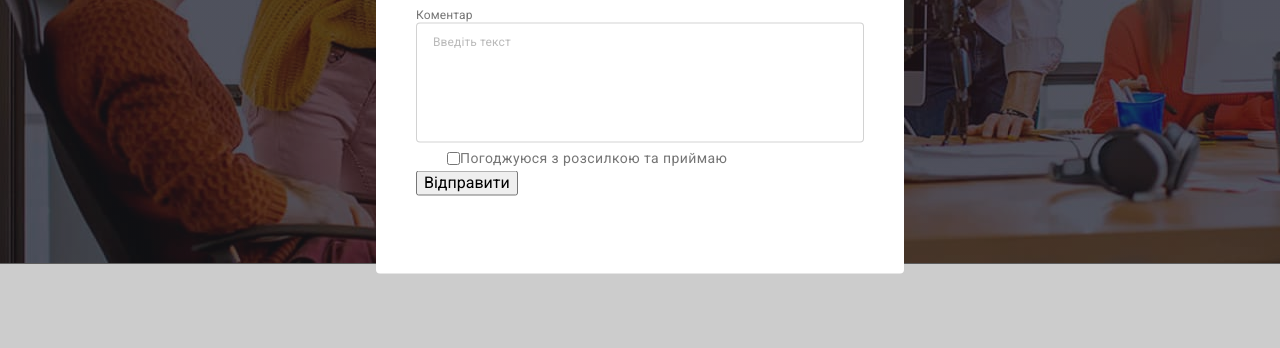
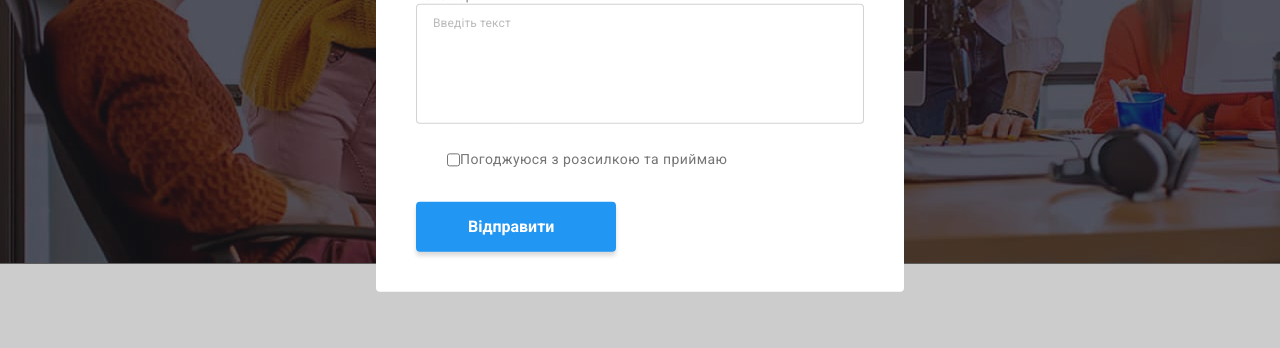
Before and after one commit to Yulik-o/goit-markup-hw-06, a plain HTML site: page index.html in a window 1280 px wide. Both pictures are taken after a click on the button "Замовити послугу". Shown: the part 417-765 px from the top of the page. Drawn offline with Linux system fonts and the light colour scheme.

Commit message:
ads modal button

```diff
--- a/css/styles.css
+++ b/css/styles.css
@@ -115,7 +115,6 @@ body {
   color: var(--primary-text-color);
   margin-left: auto;
   transition: color 250ms cubic-bezier(0.4, 0, 0.2, 1), fill 250ms cubic-bezier(0.4, 0, 0.2, 1);
-
 }
 .nav-studio {
   color: var(--accent-text-color);
@@ -124,18 +123,16 @@ body {
 }
 
 .nav-studio-first::after {
-  content: "";
+  content: '';
   width: 48px;
   height: 4px;
   border: 1px solid var(--accent-text-color);
   background-color: var(--accent-text-color);
   border-radius: 3px;
-  position:absolute;
+  position: absolute;
   display: block;
   bottom: -32px;
-
 }
-
 
 .nav-studio:hover,
 .nav-studio:focus,
@@ -153,8 +150,6 @@ body {
 .tel-icon:focus {
   color: var(--accent-text-color);
   fill: currentColor;
-
-
 }
 .email-color {
   color: var(--secondary-text-color);
@@ -169,7 +164,8 @@ body {
   transition: color 250ms cubic-bezier(0.4, 0, 0.2, 1);
   transition: fill 250ms cubic-bezier(0.4, 0, 0.2, 1);
 }
-.email-icon, .tel-icon{
+.email-icon,
+.tel-icon {
   transition: fill 2500ms cubic-bezier(0.4, 0, 0.2, 1);
 }
 .button {
@@ -252,7 +248,7 @@ h2 {
   gap: 30px;
 }
 .what-we-do {
-  position:relative;
+  position: relative;
 }
 .what-we-do-text {
   position: absolute;
@@ -270,7 +266,6 @@ justify-content: center;
   bottom: 0;
   padding-bottom: 27px;
   padding-top: 27px;
-
 }
 
 /*.benefits-item::before {
@@ -359,8 +354,6 @@ padding-top: 27px;
   transition: background-color 1000ms cubic-bezier(0.4, 0, 0.2, 1);
 }
 
-
-
 .team-soc-link {
   width: 100%;
   height: 100%;
@@ -370,7 +363,8 @@ padding-top: 27px;
   justify-content: center;
   align-items: center;
   color: var(--soc-icon-fill);
-  transition: background-color 250ms cubic-bezier(0.4, 0, 0.2, 1), fill 250ms cubic-bezier(0.4, 0, 0.2, 1);
+  transition: background-color 250ms cubic-bezier(0.4, 0, 0.2, 1),
+    fill 250ms cubic-bezier(0.4, 0, 0.2, 1);
 }
 .team-social-icon {
   fill: currentColor;
@@ -388,7 +382,6 @@ padding-top: 27px;
 .team-soc-link:focus {
   background-color: var(--accent-text-color);
   color: var(--white-text-color);
-
 }
 /*.team-soc-link:hover .team-social-icon:hover {
   fill: var(--white-text-color);
@@ -523,13 +516,13 @@ background-color: var(--light-bg-color);
   display: flex;
   justify-content: center;
   align-items: baseline;
-  transition: background-color 250ms cubic-bezier(0.4, 0, 0.2, 1), fill 5000ms cubic-bezier(0.4, 0, 0.2, 1);
+  transition: background-color 250ms cubic-bezier(0.4, 0, 0.2, 1),
+    fill 5000ms cubic-bezier(0.4, 0, 0.2, 1);
 }
 .footer-soc-item {
   width: 44px;
   height: 44px;
   gap: 10px;
-
 }
 .footer-social-icon {
   fill: var(--white-text-color);
@@ -538,7 +531,6 @@ background-color: var(--light-bg-color);
   justify-content: center;
   margin-top: 12px;
   transition: fill 250ms cubic-bezier(0.4, 0, 0.2, 1);
-
 }
 
 .footer-soc-link:hover,
@@ -549,20 +541,19 @@ background-color: var(--light-bg-color);
 
 .nav-portfolio {
   position: relative;
-
 }
 .nav-portfolio-second {
   color: var(--accent-text-color);
 }
 .nav-portfolio-second::after {
-   content: "";
+  content: '';
   width: 100%;
   height: 4px;
 
   border: 1px solid var(--accent-text-color);
   background-color: var(--accent-text-color);
   border-radius: 3px;
-  position:absolute;
+  position: absolute;
   display: block;
   bottom: -32px;
 }
@@ -596,7 +587,8 @@ color: var(--accent-text-color);
   background-color: var(--portfolio-button);
   border: none;
   padding: 6px 22px;
-  transition: background-color 250ms cubic-bezier(0.4, 0, 0.2, 1), color 250ms cubic-bezier(0.4, 0, 0.2, 1), box-shadow 250ms cubic-bezier(0.4, 0, 0.2, 1);
+  transition: background-color 250ms cubic-bezier(0.4, 0, 0.2, 1),
+    color 250ms cubic-bezier(0.4, 0, 0.2, 1), box-shadow 250ms cubic-bezier(0.4, 0, 0.2, 1);
 }
 .portf-button:hover,
 .portf-button:focus {
@@ -633,7 +625,8 @@ color: var(--accent-text-color);
   font-weight: 500;
   font-size: 16px;
   line-height: 1.62;
-  transition: background-color 250ms cubic-bezier(0.4, 0, 0.2, 1), color 250ms cubic-bezier(0.4, 0, 0.2, 1), box-shadow 250ms cubic-bezier(0.4, 0, 0.2, 1);
+  transition: background-color 250ms cubic-bezier(0.4, 0, 0.2, 1),
+    color 250ms cubic-bezier(0.4, 0, 0.2, 1), box-shadow 250ms cubic-bezier(0.4, 0, 0.2, 1);
 }
 
 .portf-img-text {
@@ -696,7 +689,7 @@ transition: transform 300ms ease;
 .modal {
   width: 528px;
   min-height: 581px;
-  background-color: #FFFFFF;
+  background-color: #ffffff;
   border-radius: 4px;
   position: absolute;
   padding: 40px;
@@ -724,7 +717,6 @@ transition: transform 300ms ease;
   margin-bottom: 10px;
   padding-left: 12px;
   transition: border-color 250ms cubic-bezier(0.4, 0, 0.2, 1);
-
 }
 
 .modal-input:focus {
@@ -740,7 +732,6 @@ transition: transform 300ms ease;
   color: #757575;
 }
 .modal-label span {
-
 }
 .input-wrap {
   position: relative;
@@ -768,7 +759,6 @@ line-height: 1.16;
   letter-spacing: 0.01em;
 
   color: rgba(117, 117, 117, 0.5);
-
 }
 .check-text {
   padding-left: 7px;
@@ -777,16 +767,17 @@ line-height: 1.71;
   letter-spacing: 0.03em;
   color: #757575;
   display: flex;
+  margin-top: 20px;
+  margin-bottom: 30px;
 }
 .check-text::before {
-  content: "";
+  content: '';
   width: 16px;
   height: 15px;
   border-radius: 2px solid #212121;
   margin-right: 8px;
 }
-.input-ckek::checked +
-.close-btn {
+.input-ckek::checked + .close-btn {
   position: absolute;
 
   right: 10px;
@@ -799,13 +790,36 @@ margin-right: 8px;
   display: flex;
   align-items: center;
   justify-content: center;
-
 }
 .is-hidden {
   visibility: hidden;
   opacity: 0;
   pointer-events: none;
 }
-.backdrop.is-hidden .modal{
+.backdrop.is-hidden .modal {
   transform: translate(-50%, -50%) scale(0);
 }
+.modal-button {
+  display: flex;
+
+  align-items: center;
+  text-align: center;
+  width: 200px;
+  height: 50px;
+  padding: 10px 52px;
+  font-weight: 700;
+  font-size: 16px;
+  line-height: 1.87;
+  border: none;
+  border-radius: 4px;
+  background-color: var(--accent-text-color);
+  color: var(--white-text-color);
+  cursor: pointer;
+  box-shadow: 0px 4px 4px rgba(0, 0, 0, 0.15);
+  transition: border-color 250ms cubic-bezier(0.4, 0, 0.2, 1);
+}
+
+.modal-button:hover,
+.modal-button:focus {
+  background-color: #188ce8;
+}
--- a/index.html
+++ b/index.html
@@ -371,7 +371,7 @@
         </label>
 
 
-      <button type="submit"><span>Відправити</span></button>
+      <button type="submit" class="modal-button"><span>Відправити</span></button>
     </form>
 
 
```
Lines whose indentation alone changed are shown as unchanged.
